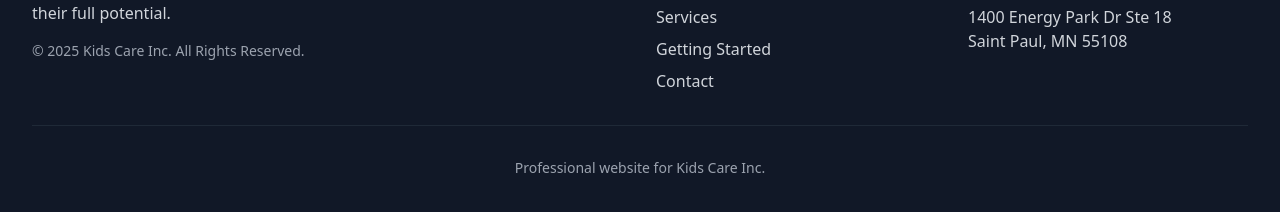
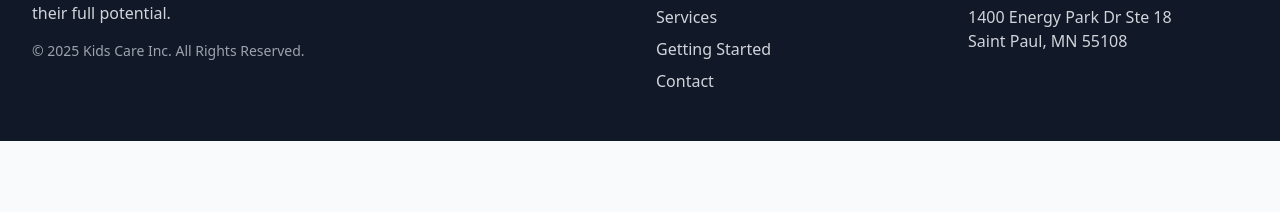
Before and after one commit to Zohair-Khan/AutismCenterWebpage, a plain HTML site: page index.html in a window 1280 px wide. Shown: the part 2728-2940 px from the top of the page. After the commit the page ends 2869 px from the top, so only its background shows below. Drawn offline with nearby package versions, Linux system fonts and the light colour scheme.

Commit message:
Delete footer content from index.html
Removed footer section for Kids Care Inc.

```diff
--- a/index.html
+++ b/index.html
@@ -866,10 +866,6 @@
                     </ul>
                 </div>
             </div>
-
-            <div class="border-t border-gray-800 mt-8 pt-8 text-center">
-                <p class="text-gray-400 text-sm">Professional website for Kids Care Inc.</p>
-            </div>
         </div>
     </footer>
 
```
